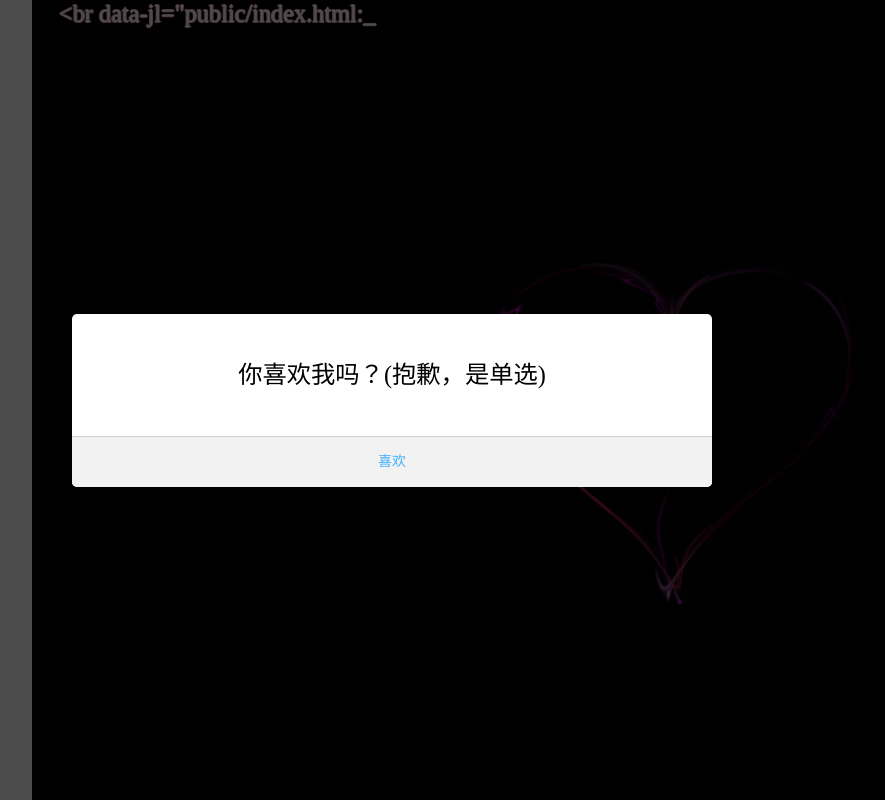
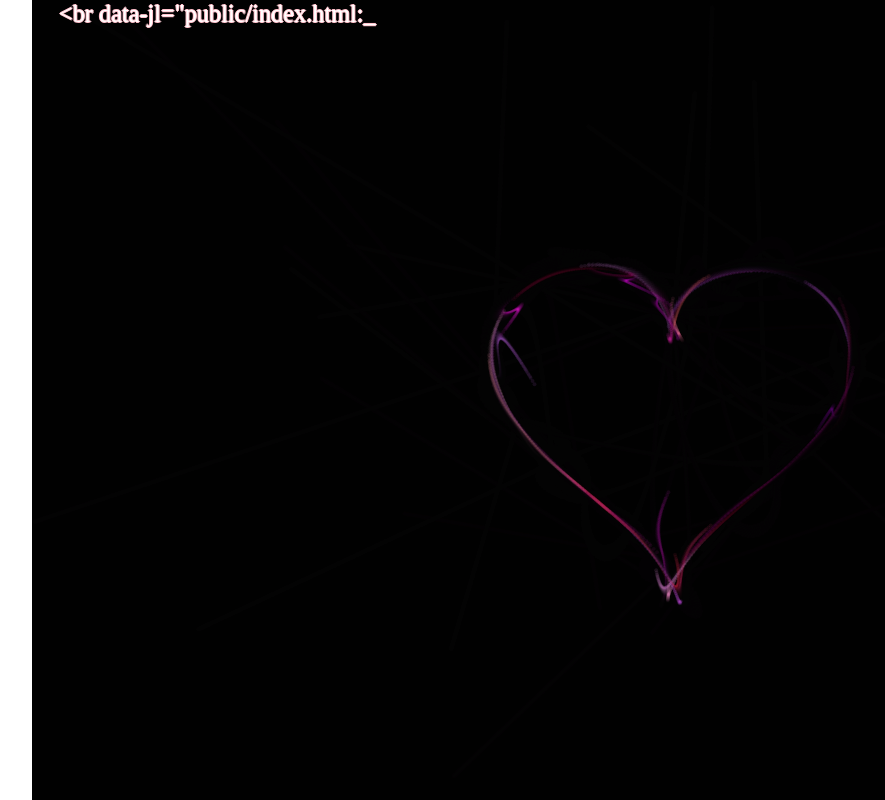
Before and after one commit to kouJD/baby, a website: page public/index.html in a window 1280 px wide. Shown: the top 800 px of the page, without its empty margins (248-1133 px from the left). Drawn offline with Linux system fonts and the light colour scheme.

Commit message:
Update index.html

```diff
--- a/public/index.html
+++ b/public/index.html
@@ -91,7 +91,7 @@
 							return false;
 						}
 					});
-				},100)
+				},57600)
 			})
 		</script>
 	</body>
```
